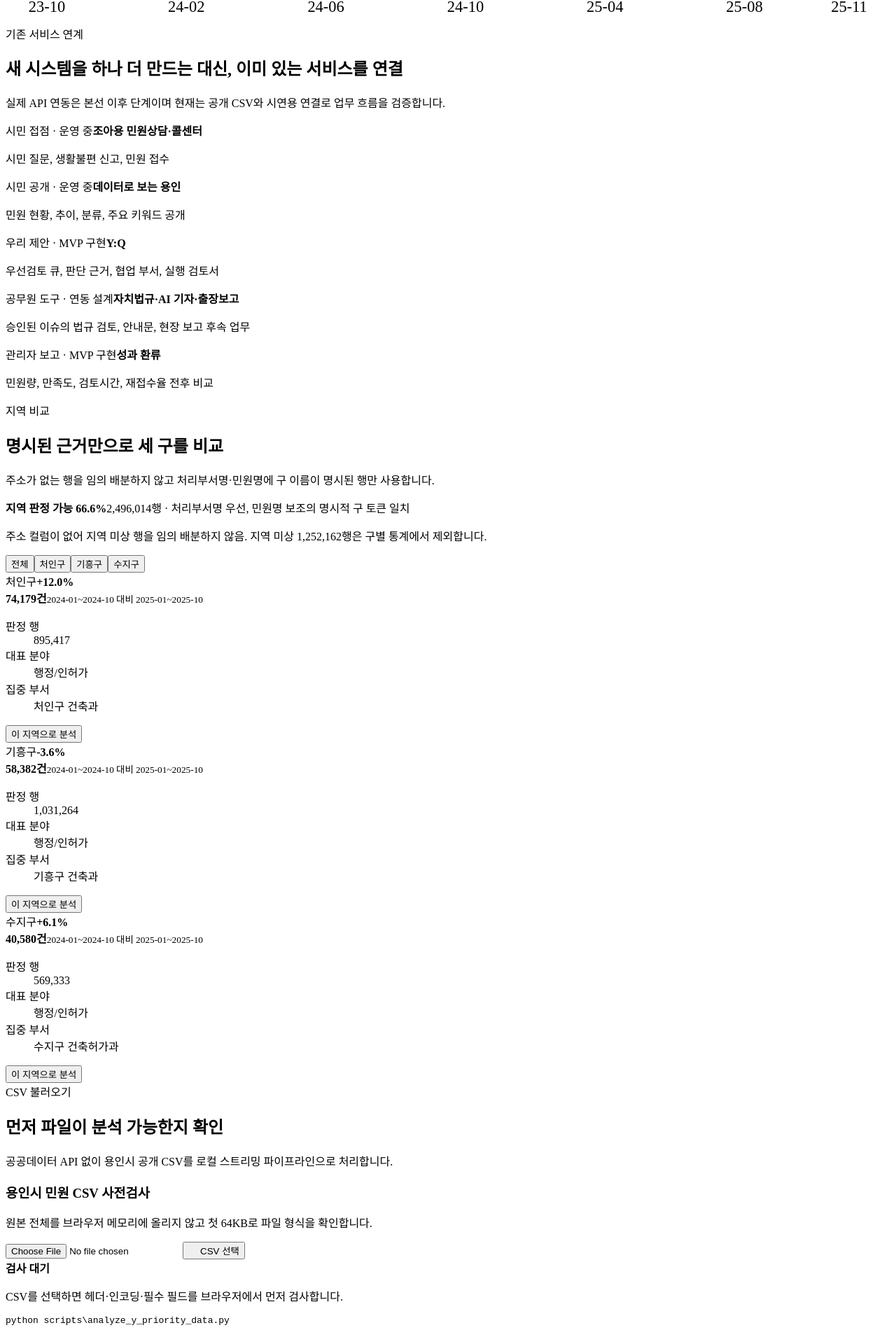
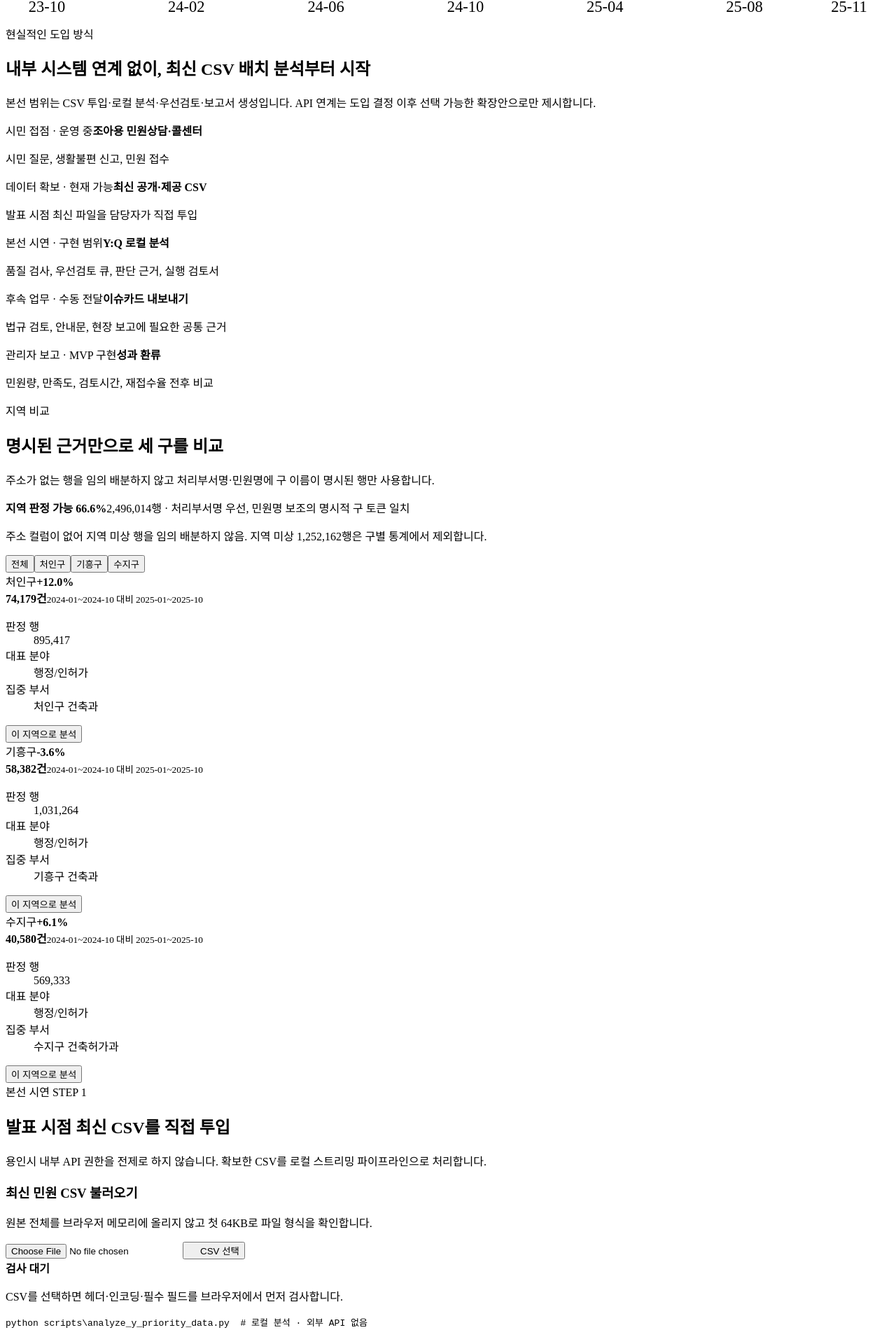
Before and after one commit to dytc880915-commits/y-priority-ai-demo, a React (Vite) app: page / in a window 1280 px wide. Shown: the part 2759-4669 px from the top of the page at 70% size. Built offline with nearby package versions, Linux system fonts and the light colour scheme; some icons are missing; the HTML template or start-up script is replaced by a standard one.

Commit message:
Refocus final demo on CSV batch analysis

```diff
--- a/src/App.tsx
+++ b/src/App.tsx
@@ -253,12 +253,12 @@ function CsvInput() {
       setResult({ status: 'invalid', message: '필수 필드가 부족합니다. 접수일자(또는 접수일), 민원명, 처리부서명(또는 부서)이 필요합니다.', file: file.name, encoding, columns })
       return
     }
-    setResult({ status: 'valid', message: '스키마 검증을 통과했습니다. 대용량 전체 분석은 로컬 Python 스트리밍 파이프라인에서 실행합니다.', file: file.name, encoding, columns })
+    setResult({ status: 'valid', message: '스키마 검증을 통과했습니다. 본선 시연에서는 이 최신 CSV를 로컬 Python 스트리밍 파이프라인으로 분석한 뒤 우선검토 큐와 보고서를 갱신합니다.', file: file.name, encoding, columns })
   }
   return (
     <div className="csv-workbench">
       <div>
-        <h3>용인시 민원 CSV 사전검사</h3>
+        <h3>최신 민원 CSV 불러오기</h3>
         <p>원본 전체를 브라우저 메모리에 올리지 않고 첫 64KB로 파일 형식을 확인합니다.</p>
         <input ref={inputRef} type="file" accept=".csv,text/csv" onChange={inspect} aria-label="민원 CSV 파일 선택" />
         <button type="button" className="primary-command" onClick={() => inputRef.current?.click()}><Download /> CSV 선택</button>
@@ -269,7 +269,7 @@ function CsvInput() {
         {result.file ? <span>{result.file} · {result.encoding}</span> : null}
         {result.columns ? <small>{result.columns.join(' · ')}</small> : null}
       </div>
-      <pre>python scripts\analyze_y_priority_data.py</pre>
+      <pre>python scripts\analyze_y_priority_data.py  # 로컬 분석 · 외부 API 없음</pre>
     </div>
   )
 }
@@ -583,9 +583,9 @@ export default function App() {
   useEffect(() => { localStorage.setItem('y-priority-cluster-reviews', JSON.stringify(clusterReviews)) }, [clusterReviews])
   useEffect(() => { localStorage.setItem('y-priority-review-history', JSON.stringify(reviewHistory)) }, [reviewHistory])
   const demoSteps = [
-    { id: 'quality', title: '부분 집계 발견', description: '2025-12를 7.6% 부분 집계로 판정해 추세와 순위에서 제외합니다.' },
-    { id: 'priority', title: '우선순위 변화', description: '규모 가중치를 50%로 조정해 정책 기준에 따른 순위 변화를 확인합니다.' },
-    { id: 'report', title: '실행 검토서', description: '선택 이슈의 질문·조치 후보·KPI를 인쇄 가능한 문서로 저장합니다.' },
+    { id: 'csv-input', title: '최신 CSV 투입', description: '발표 시점에 확보한 민원 CSV의 인코딩과 필수 컬럼을 검사합니다.' },
+    { id: 'priority', title: '우선검토 큐 갱신', description: '로컬 분석 결과에서 TOP 5와 근거를 확인하고 정책 기준에 따라 가중치를 조정합니다.' },
+    { id: 'report', title: '실행 검토서 생성', description: '선택 이슈의 질문·협업 후보·KPI를 관리자용 문서로 저장합니다.' },
   ]
   const goDemo = (index: number) => {
     const bounded = Math.max(0, Math.min(index, demoSteps.length - 1))
@@ -635,11 +635,11 @@ export default function App() {
           <div className="trend-panel"><div><h3>{selectedDistrict} 완전 집계 월별 흐름</h3><p>{data.summary.excludedPartialMonths.join(', ')} 제외 · 단위: 건</p></div><LineChart points={sourceMonthly} /></div>
         </section>
 
-        <section id="ecosystem" className="section-block"><div className="section-title"><span>기존 서비스 연계</span><h2>새 시스템을 하나 더 만드는 대신, 이미 있는 서비스를 연결</h2><p>실제 API 연동은 본선 이후 단계이며 현재는 공개 CSV와 시연용 연결로 업무 흐름을 검증합니다.</p></div><div className="ecosystem-grid"><article><span>시민 접점 · 운영 중</span><strong>조아용 민원상담·콜센터</strong><p>시민 질문, 생활불편 신고, 민원 접수</p></article><article><span>시민 공개 · 운영 중</span><strong>데이터로 보는 용인</strong><p>민원 현황, 추이, 분류, 주요 키워드 공개</p></article><article className="core"><span>우리 제안 · MVP 구현</span><strong>Y:Q</strong><p>우선검토 큐, 판단 근거, 협업 부서, 실행 검토서</p></article><article><span>공무원 도구 · 연동 설계</span><strong>자치법규·AI 기자·출장보고</strong><p>승인된 이슈의 법규 검토, 안내문, 현장 보고 후속 업무</p></article><article><span>관리자 보고 · MVP 구현</span><strong>성과 환류</strong><p>민원량, 만족도, 검토시간, 재접수율 전후 비교</p></article></div></section>
+        <section id="ecosystem" className="section-block"><div className="section-title"><span>현실적인 도입 방식</span><h2>내부 시스템 연계 없이, 최신 CSV 배치 분석부터 시작</h2><p>본선 범위는 CSV 투입·로컬 분석·우선검토·보고서 생성입니다. API 연계는 도입 결정 이후 선택 가능한 확장안으로만 제시합니다.</p></div><div className="ecosystem-grid"><article><span>시민 접점 · 운영 중</span><strong>조아용 민원상담·콜센터</strong><p>시민 질문, 생활불편 신고, 민원 접수</p></article><article><span>데이터 확보 · 현재 가능</span><strong>최신 공개·제공 CSV</strong><p>발표 시점 최신 파일을 담당자가 직접 투입</p></article><article className="core"><span>본선 시연 · 구현 범위</span><strong>Y:Q 로컬 분석</strong><p>품질 검사, 우선검토 큐, 판단 근거, 실행 검토서</p></article><article><span>후속 업무 · 수동 전달</span><strong>이슈카드 내보내기</strong><p>법규 검토, 안내문, 현장 보고에 필요한 공통 근거</p></article><article><span>관리자 보고 · MVP 구현</span><strong>성과 환류</strong><p>민원량, 만족도, 검토시간, 재접수율 전후 비교</p></article></div></section>
 
         <section id="district" className="section-block"><div className="section-title"><span>지역 비교</span><h2>명시된 근거만으로 세 구를 비교</h2><p>주소가 없는 행을 임의 배분하지 않고 처리부서명·민원명에 구 이름이 명시된 행만 사용합니다.</p></div><DistrictPanel districts={data.districtAnalysis} selected={selectedDistrict} onSelect={setSelectedDistrict} />{districtData ? <div className="district-breakdown"><div><strong>{selectedDistrict} 주요 카테고리</strong>{districtData.categorySummary.slice(0, 5).map((row) => <p key={row.category}><span>{row.category}</span><b>{formatNumber(row.currentCount)}건</b><em>{formatPercent(row.growthRate)}</em></p>)}</div><div><strong>{selectedDistrict} 부서 부담</strong>{districtData.departmentBurden.slice(0, 5).map((row) => <p key={row.department}><span>{row.department}</span><b>{formatNumber(row.count)}행</b><em>{row.topCategory}</em></p>)}</div></div> : null}</section>
 
-        <section id="csv-input" className="section-block"><div className="section-title"><span>CSV 불러오기</span><h2>먼저 파일이 분석 가능한지 확인</h2><p>공공데이터 API 없이 용인시 공개 CSV를 로컬 스트리밍 파이프라인으로 처리합니다.</p></div><CsvInput /></section>
+        <section id="csv-input" className="section-block"><div className="section-title"><span>본선 시연 STEP 1</span><h2>발표 시점 최신 CSV를 직접 투입</h2><p>용인시 내부 API 권한을 전제로 하지 않습니다. 확보한 CSV를 로컬 스트리밍 파이프라인으로 처리합니다.</p></div><CsvInput /></section>
         <section id="quality" className="section-block"><div className="section-title"><span>데이터 품질</span><h2>부분 월과 비교기간을 분석 전에 차단</h2><p>원본 파일과 산출물 사이의 판단 근거를 재현할 수 있습니다.</p></div><QualityPanel quality={data.dataQuality} /></section>
         <section id="signals" className="section-block"><div className="section-title"><span>변화 신호</span><h2>규칙 기준선과 로컬 AI를 함께 검토</h2><p>급증 여부는 최신 완전월 기준이며, 군집은 빈도 상위 민원명의 유사 표현을 탐색합니다.</p></div>{selectedDistrict !== '전체' ? <p className="scope-notice"><CircleWarning /> 이상징후와 AI 군집은 지역 판정 행만으로 재학습하지 않고 전체 원본 기준을 유지합니다.</p> : null}<div className="two-column"><div><div className="subheading"><h3>급증 이상징후</h3><span>{data.methodology.anomalyDetection}</span></div><SignalTable signals={data.anomalySignals} /></div><div><div className="subheading"><h3>유사 민원 군집</h3><span>{data.methodology.classification}</span></div><ClusterList clusters={data.aiClusters} /></div></div></section>
         <section id="cluster-review" className="section-block"><div className="section-title"><span>사람 중심 AI 검토</span><h2>군집을 수정·승인하고 변경 근거를 남깁니다</h2><p>AI 결과를 자동 확정하지 않으며 모든 변경은 브라우저 로컬 저장소와 내보내기 파일에 기록됩니다.</p></div><ClusterReviewWorkbench reviews={clusterReviews} history={reviewHistory} onSave={saveReview} onReset={resetReviews} onExport={exportReviews} /></section>
```
